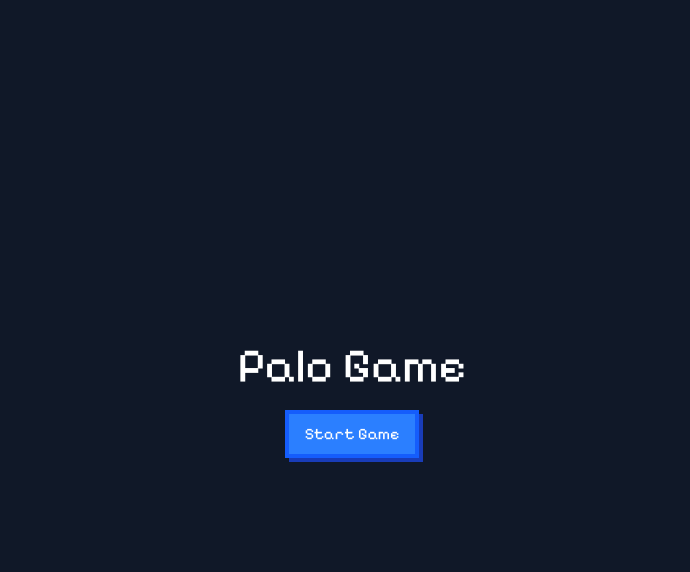
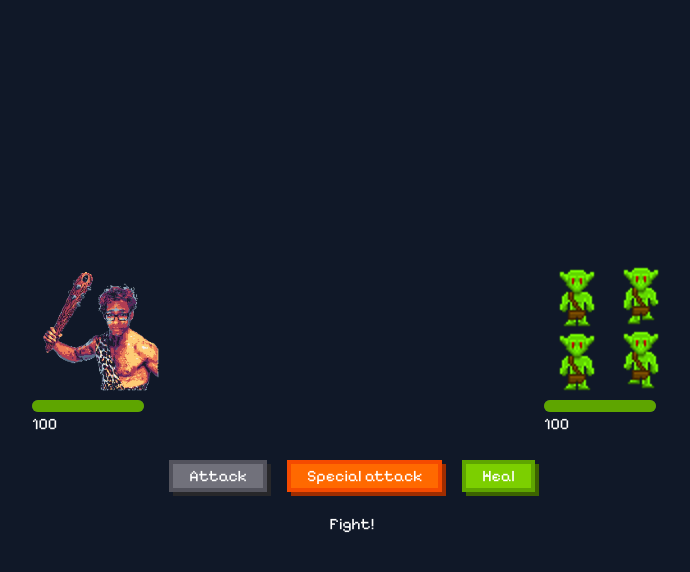
Before and after one commit to anotherdar/palo-game, a website with bundled scripts: page index.html in a window 1280 px wide. Both pictures are taken after a click on the button "Start Game". Shown: the whole page, without its empty margins (288-978 px from the left). Built offline with nearby package versions, Linux system fonts and the light colour scheme.

Commit message:
chore: attack

```diff
--- a/index.html
+++ b/index.html
@@ -21,7 +21,7 @@
         </div>
     </section>
     <!-- por defecto estara oculto -->
-    <main id="game-ui" class="container mx-auto max-w-2/3 lg:w-1/2 min-w-96 hidden">
+    <main id="game-screen" class="container mx-auto max-w-2/3 lg:w-1/2 min-w-96 hidden">
         <div class="flex flex-col gap-6 w-full">
             <!-- fight -->
             <div class="flex items-center justify-between w-full">
@@ -75,7 +75,7 @@
             <h1 class="text-5xl" id="end-game-title"></h1>
             <button
                 class="transition-all bg-blue-500 hover:bg-blue-700 px-4 py-2 border-blue-600 border-4 shadow-[4px_4px_0px_0px] hover:shadow-[2px_2px_0px_0px] shadow-blue-800 active:shadow-none active:translate-x-0.5 active:translate-y-0.5"
-                id="restart-button">
+                id="end-button">
                 Play Again
             </button>
         </div>
--- /dev/null
+++ b/src/js/actions.js
@@ -0,0 +1,27 @@
+import { enemyHp, log, startScreen, gameScreen } from "./constant.js";
+
+let playerHealth, enemyHealth;
+
+
+const startGame = (event) => {
+    console.log(event);
+    playerHealth = 100;
+    enemyHealth = 100;
+    startScreen.classList.add("hidden");
+    gameScreen.classList.remove("hidden");
+    log.innerHTML = "Fight!";
+};
+
+
+const attack = (damage = 10) => () => {
+  if (enemyHealth <= 0 || playerHealth <= 0) return;
+
+  const actualDamage = Math.random() < 0.2 ? 0 : damage;
+
+  enemyHealth = Math.max(0, enemyHealth - actualDamage);
+
+  enemyHp.innerHTML = enemyHealth;
+  log.innerHTML = `Player dealt ${actualDamage} damage to enemy.`;
+}
+
+export { startGame, attack };
--- /dev/null
+++ b/src/js/constant.js
@@ -0,0 +1,41 @@
+// This file contains all the constants used in the game
+const startScreen = document.querySelector('#start-screen');
+const startButton = document.querySelector('#start-button');
+
+const gameScreen = document.querySelector('#game-screen');
+
+// player
+const player = document.querySelector('#player-health');
+const playerHp = document.querySelector('#player-hp');
+
+// enemy
+const enemy = document.querySelector('#enemy-health');
+const enemyHp = document.querySelector('#enemy-hp');
+
+// controls
+const attackButton = document.querySelector('#attack-button');
+const spAttackButton = document.querySelector('#sp-attack-button');
+const healButton = document.querySelector('#heal-button');
+
+// log
+const log = document.querySelector('#log');
+
+// end screen
+const endScreen = document.querySelector('#end-screen');
+const endButton = document.querySelector('#end-button');
+
+export {
+    startScreen,
+    startButton,
+    gameScreen,
+    player,
+    playerHp,
+    enemy,
+    enemyHp,
+    attackButton,
+    spAttackButton,
+    healButton,
+    log,
+    endScreen,
+    endButton
+};
--- a/src/js/index.js
+++ b/src/js/index.js
@@ -1 +1,5 @@
-console.log("Hello, world!");
+import { startButton, attackButton } from "./constant.js";
+import { startGame, attack } from "./actions.js";
+
+startButton.addEventListener("click", startGame);
+attackButton.addEventListener("click", attack());
--- a/src/styles/input.css
+++ b/src/styles/input.css
@@ -2,5 +2,10 @@
 @import "tailwindcss";
 
 body {
+  @apply select-none;
   font-family: 'Pixelify Sans', sans-serif;
 }
+
+button {
+  @apply cursor-pointer;
+}
```
Also changed, not shown: src/styles/output.css.
